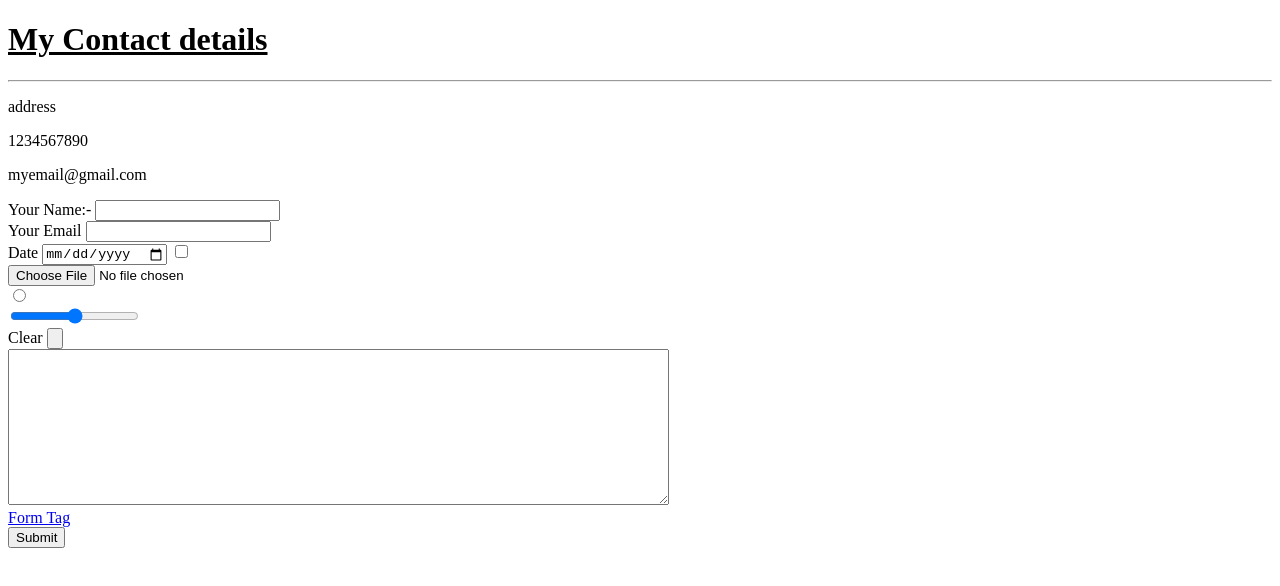
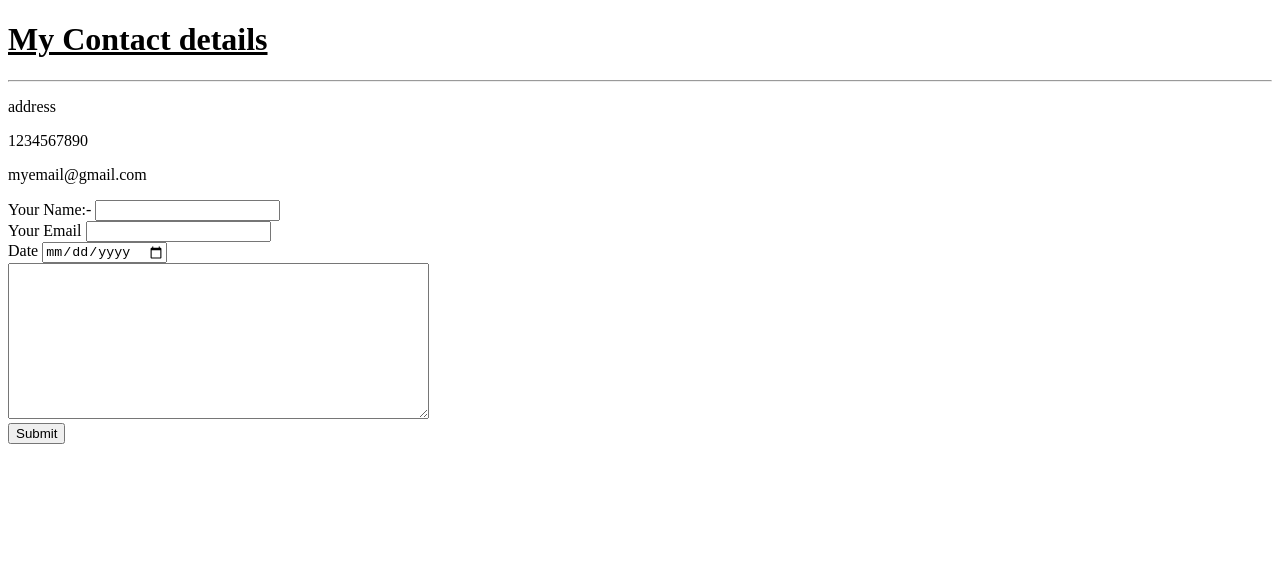
Before and after one commit to ninadpawshe/cv, a plain HTML site: page contact.html in a window 1280 px wide. Drawn offline with Linux system fonts and the light colour scheme.

Commit message:
Add files via upload

```diff
--- a/contact.html
+++ b/contact.html
@@ -21,20 +21,8 @@
     <br>
     <label>Date</label>
     <input type="date" name="Date" value="">
-    <input type="checkbox" name="" value="">
     <br>
-    <input type="file" name="" value="">
-    <br />
-    <input type="radio" name="" value="">
-    <br>
-    <input type="range" name="" value="">
-    <br>
-    <label>Clear</label>
-    <input type="reset" name="" value="">
-    <br>
-    <textarea name="Feedback" rows="10" cols="80"></textarea>
-    <br>
-    <a href="https://developer.mozilla.org/en-US/docs/Web/HTML/Element/input">Form Tag</a>
+    <textarea name="Your message" rows="10" cols="50"></textarea>
     <br>
     <input type="submit" name="">
   </form>
```
